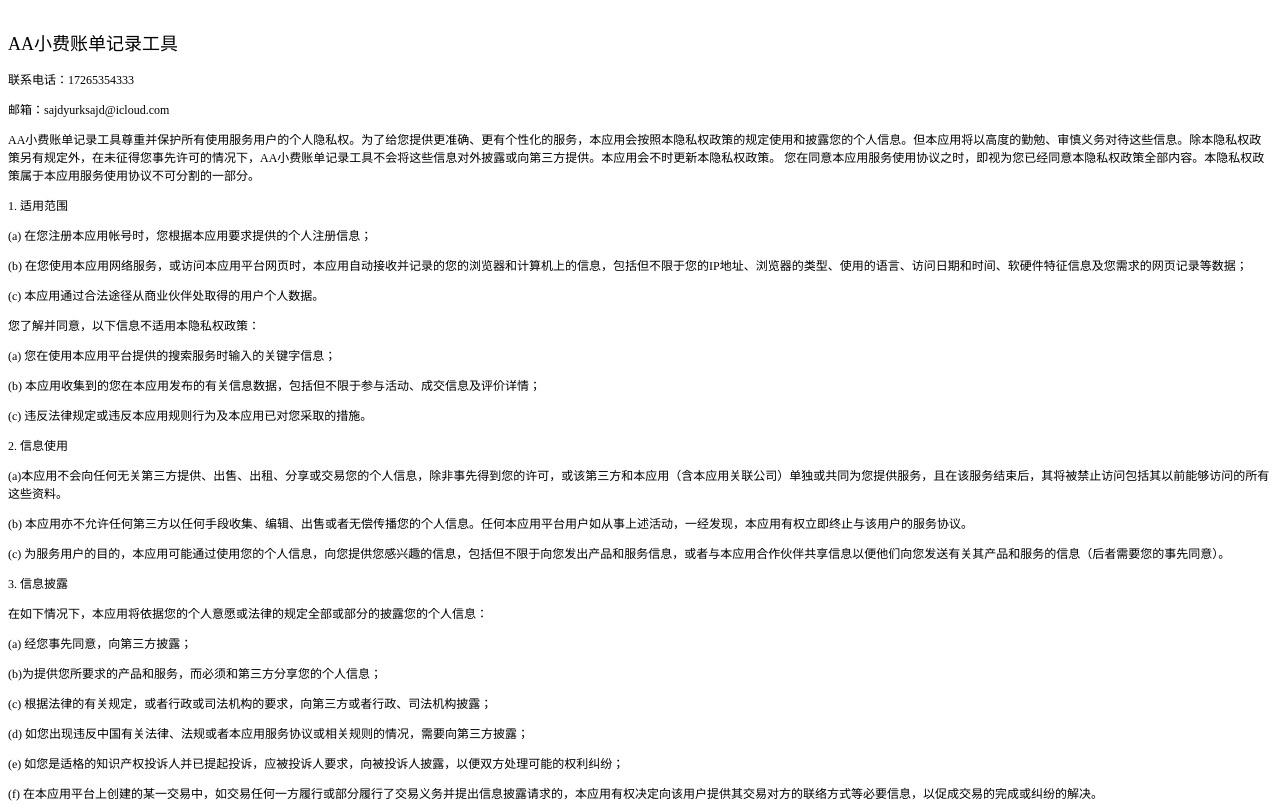
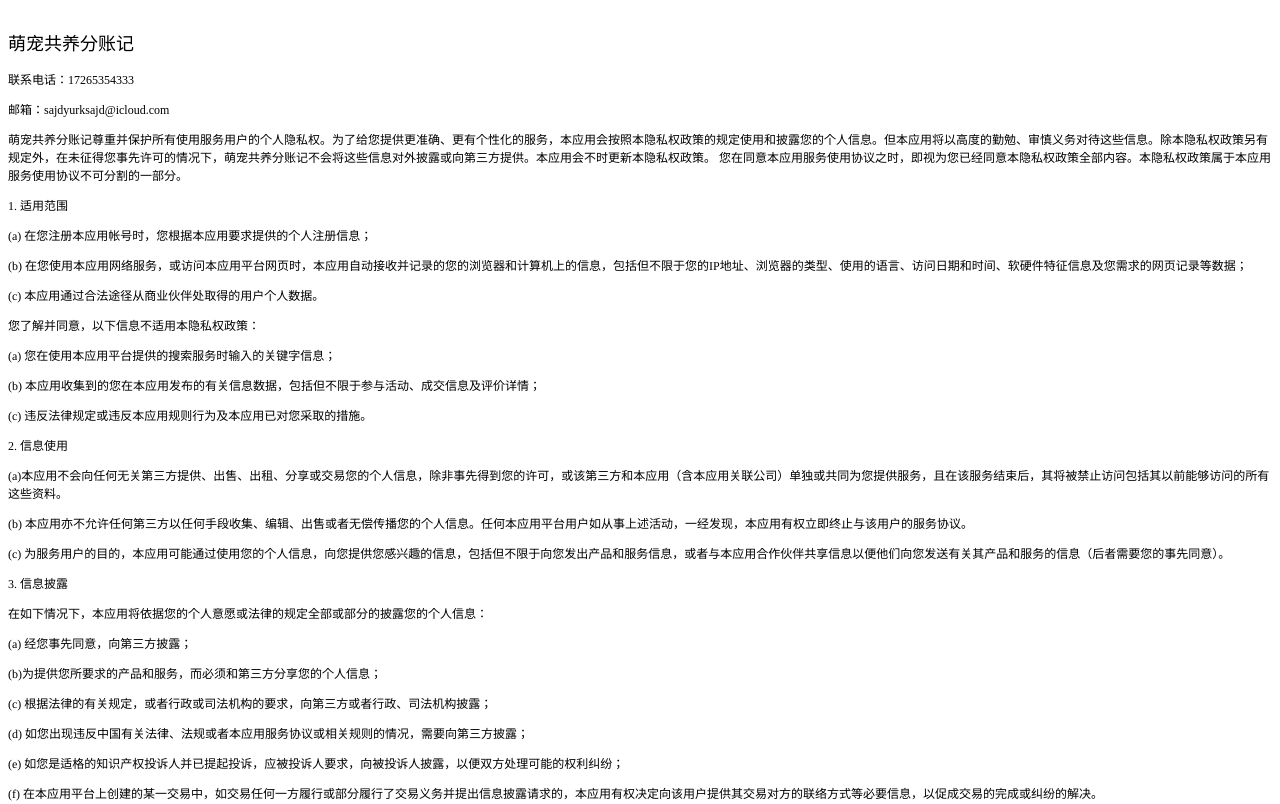
Before and after one commit to danshuihaibian/jiuyaodao, a plain HTML site: page index.html in a window 1280 px wide. Shown: the top 804 px of the page. Drawn offline with Linux system fonts and the light colour scheme.

Commit message:
Update index.html

```diff
--- a/index.html
+++ b/index.html
@@ -17,10 +17,10 @@
 </head>
 <body>
 <h2 style="margin: 0.0px 0.0px 14.9px 0.0px; font: 18.0px 'Songti SC'; -webkit-text-stroke: #000000"><span class="s1"><br>
-AA小费账单记录工具</span></h2>
+萌宠共养分账记</span></h2>
 <p class="p2"><span class="s1">联系电话：17265354333</span></p>
 <p class="p2"><span class="s1">邮箱：sajdyurksajd@icloud.com</span></p>
-<p class="p2"><span class="s1">AA小费账单记录工具尊重并保护所有使用服务用户的个人隐私权。为了给您提供更准确、更有个性化的服务，本应用会按照本隐私权政策的规定使用和披露您的个人信息。但本应用将以高度的勤勉、审慎义务对待这些信息。除本隐私权政策另有规定外，在未征得您事先许可的情况下，AA小费账单记录工具不会将这些信息对外披露或向第三方提供。本应用会不时更新本隐私权政策。</span><span class="s2"> </span><span class="s1">您在同意本应用服务使用协议之时，即视为您已经同意本隐私权政策全部内容。本隐私权政策属于本应用服务使用协议不可分割的一部分。</span><span class="s2"><span class="Apple-converted-space"> </span></span></p>
+<p class="p2"><span class="s1">萌宠共养分账记尊重并保护所有使用服务用户的个人隐私权。为了给您提供更准确、更有个性化的服务，本应用会按照本隐私权政策的规定使用和披露您的个人信息。但本应用将以高度的勤勉、审慎义务对待这些信息。除本隐私权政策另有规定外，在未征得您事先许可的情况下，萌宠共养分账记不会将这些信息对外披露或向第三方提供。本应用会不时更新本隐私权政策。</span><span class="s2"> </span><span class="s1">您在同意本应用服务使用协议之时，即视为您已经同意本隐私权政策全部内容。本隐私权政策属于本应用服务使用协议不可分割的一部分。</span><span class="s2"><span class="Apple-converted-space"> </span></span></p>
 <p class="p2"><span class="s2">1. </span><span class="s1">适用范围</span></p>
 <p class="p2"><span class="s2">(a) </span><span class="s1">在您注册本应用帐号时，您根据本应用要求提供的个人注册信息；</span></p>
 <p class="p2"><span class="s2">(b) </span><span class="s1">在您使用本应用网络服务，或访问本应用平台网页时，本应用自动接收并记录的您的浏览器和计算机上的信息，包括但不限于您的</span><span class="s2">IP</span><span class="s1">地址、浏览器的类型、使用的语言、访问日期和时间、软硬件特征信息及您需求的网页记录等数据；</span><span class="s2"><span class="Apple-converted-space"> </span></span></p>
```
